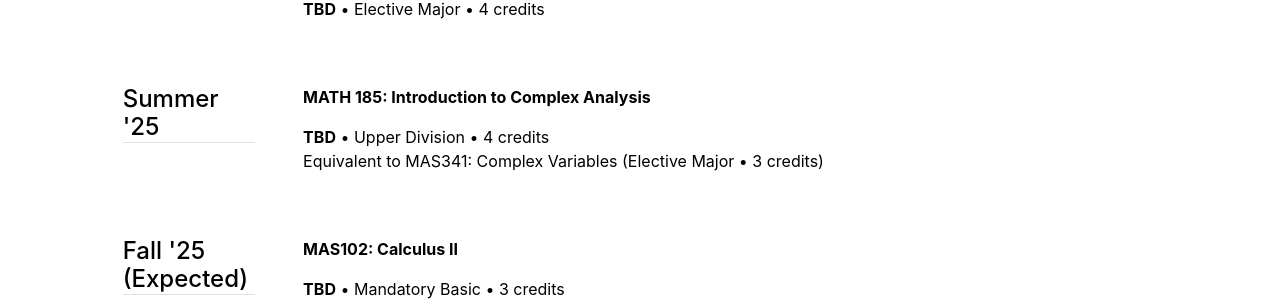
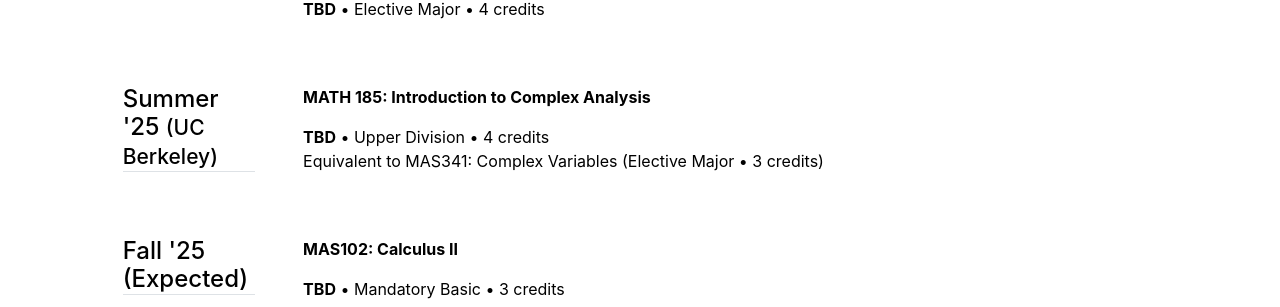
Before and after one commit to mino-jeong/mino-jeong.github.io, a Jekyll site: the page built from coursework.md, in a window 1280 px wide. Shown: the part 535-842 px from the top of the page. Built offline with Jekyll 4.4.1, drawn with Linux system fonts in a browser that asks for light colours.

Commit message:
Update coursework.html

```diff
--- a/_layouts/coursework.html
+++ b/_layouts/coursework.html
@@ -22,7 +22,7 @@ layout: default
 
     <div class="row g-5 mb-5">
       <div class="col-md-2">
-        <h4 class="border-bottom">Summer '25</h4>
+        <h4 class="border-bottom">Summer '25 <small>(UC Berkeley)</small></h4>
       </div>
       <div class="col-md-10">
         {% for section in site.data.coursework.su25 %}
```
